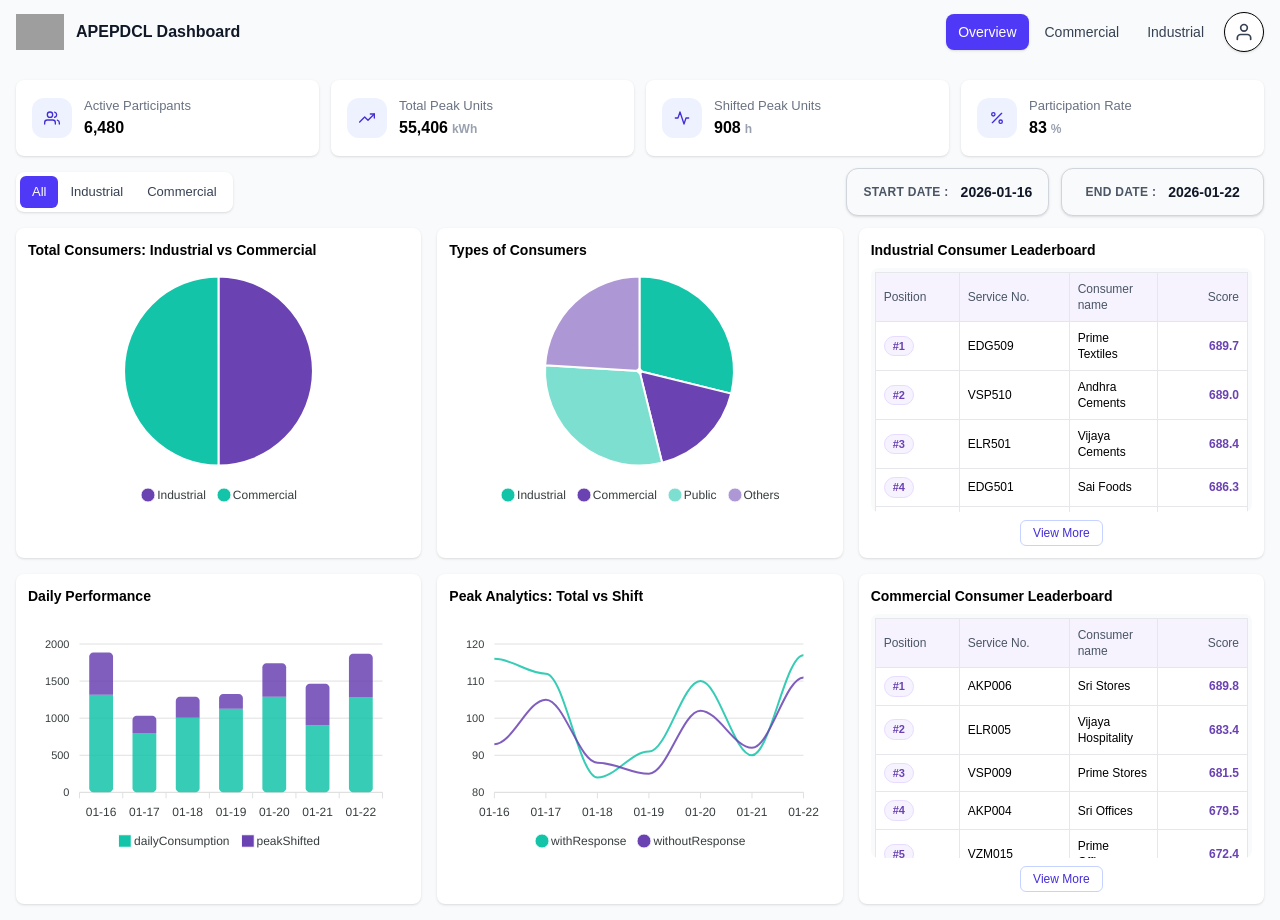
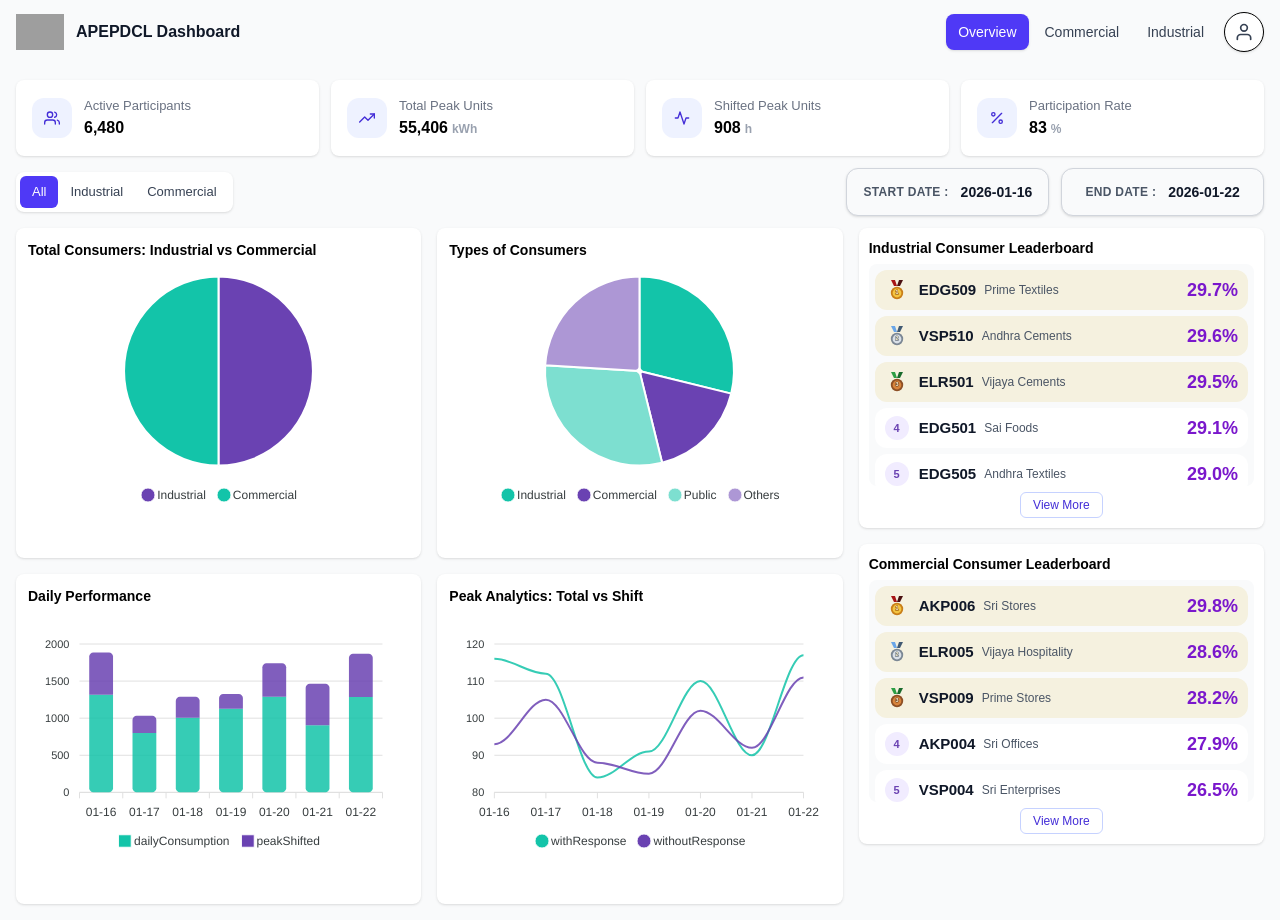
Before and after one commit to RSVS-Viswath/apepdcl-new, a React (Vite) app: page / in a window 1280 px wide. Built offline with nearby package versions, Linux system fonts and the light colour scheme; grey boxes are pictures that could not be loaded.

Commit message:
Refine overview charts and leaderboard styling

```diff
--- a/src/pages/OverviewPage.jsx
+++ b/src/pages/OverviewPage.jsx
@@ -12,6 +12,10 @@ import { FiActivity, FiPercent, FiTrendingUp, FiUsers } from "react-icons/fi";
 // Match legacy client theme graph palette
 const TEAL = "#13C4A9";
 const PURPLE = "#6A42B2";
+const TOD_PEAK_1 = "#F96B6C";
+const TOD_PEAK_2 = "#4F8FE9";
+const TOD_NORMAL = "#F2CF3A";
+const TOD_OFF_PEAK = "#69C16F";
 
 function tint(hex, amount01) {
   const h = hex.replace("#", "");
@@ -174,49 +178,101 @@ function DateRangePicker({ startKey, endKey, onApply }) {
   );
 }
 
+function MedalBadge({ position }) {
+  const variants = {
+    1: {
+      ribbonLeft: "#A81516",
+      ribbonRight: "#4B1112",
+      medalOuter: "#C97F18",
+      medalInner: "#F4C542",
+      accent: "#8F4D05",
+    },
+    2: {
+      ribbonLeft: "#6AA6E8",
+      ribbonRight: "#415A73",
+      medalOuter: "#7B8794",
+      medalInner: "#D9E0E8",
+      accent: "#4D5762",
+    },
+    3: {
+      ribbonLeft: "#2D9E44",
+      ribbonRight: "#196B2D",
+      medalOuter: "#8D4F25",
+      medalInner: "#D8843C",
+      accent: "#5F3114",
+    },
+  };
+
+  const palette = variants[position];
+  if (!palette) return null;
+
+  return (
+    <svg viewBox="0 0 24 24" className="w-6 h-6 shrink-0" aria-hidden="true">
+      <path d="M6 2h4l2 6H9L6 2Z" fill={palette.ribbonLeft} />
+      <path d="M14 2h4l-3 6h-3l2-6Z" fill={palette.ribbonRight} />
+      <circle cx="12" cy="15" r="6.2" fill={palette.medalOuter} />
+      <circle cx="12" cy="15" r="4.4" fill={palette.medalInner} />
+      <circle cx="12" cy="15" r="2.1" fill={palette.accent} opacity="0.16" />
+      <text
+        x="12"
+        y="16.3"
+        textAnchor="middle"
+        fontSize="6"
+        fontWeight="700"
+        fill="#fff7d6"
+        style={{ paintOrder: "stroke", stroke: palette.accent, strokeWidth: "0.8px" }}
+      >
+        {position}
+      </text>
+    </svg>
+  );
+}
+
+function RankBadge({ position }) {
+  if (position <= 3) return <MedalBadge position={position} />;
+
+  return (
+    <div className="w-6 h-6 shrink-0 rounded-full bg-[#f1ecff] text-[#6A42B2] flex items-center justify-center text-[11px] font-semibold">
+      {position}
+    </div>
+  );
+}
+
 function LeaderboardTable({ title, rows, onRowClick, onViewMore, className }) {
+  const rowTone = (position) => {
+    if (position <= 3) return "bg-[#f5f1df]";
+    return "bg-white";
+  };
+
   return (
-    <div className={`bg-white rounded-lg shadow p-3 flex flex-col min-h-0 ${className || ""}`}>
-      <div className="flex items-center justify-between mb-2 shrink-0">
+    <div className={`bg-white rounded-lg shadow p-2.5 flex flex-col min-h-0 ${className || ""}`}>
+      <div className="flex items-center justify-between mb-1.5 shrink-0">
         <div className="text-sm font-semibold">{title}</div>
       </div>
-      <div className="overflow-y-auto flex-1 min-h-0 bg-gray-50 rounded-lg p-1">
-        <table className="w-full text-xs border border-gray-200 border-collapse bg-white">
-          <thead className="text-gray-600 bg-[#f6f3ff]">
-            <tr className="text-left">
-              <th className="py-2 px-2 whitespace-nowrap font-medium border border-gray-200 w-[84px]">Position</th>
-              <th className="py-2 px-2 whitespace-nowrap font-medium border border-gray-200 w-[110px]">Service No.</th>
-              <th className="py-2 px-2 font-medium border border-gray-200">Consumer name</th>
-              <th className="py-2 px-2 text-right whitespace-nowrap font-medium border border-gray-200 w-[90px]">Score</th>
-            </tr>
-          </thead>
-          <tbody>
+      <div className="flex-1 min-h-0 bg-gray-50 rounded-lg p-1.5 space-y-1.5 overflow-hidden">
         {rows.map((r) => (
-              <tr
+          <button
             key={r.serviceNo}
-                className="bg-white hover:bg-gray-50 cursor-pointer"
+            type="button"
             onClick={() => onRowClick(r)}
+            className={`w-full text-left rounded-xl px-2.5 py-2 flex items-center gap-2.5 transition hover:-translate-y-0.5 hover:shadow-md ${rowTone(
+              r.position
+            )}`}
           >
-                <td className="py-2 px-2 whitespace-nowrap border border-gray-200">
-                  <span className="inline-flex items-center justify-center px-2 py-0.5 rounded-full bg-[#f6f3ff] text-[#6A42B2] border border-[#e7dcff] text-[11px] font-semibold tabular-nums">
-                    #{r.position}
-                  </span>
-                </td>
-                <td className="py-2 px-2 whitespace-nowrap font-medium border border-gray-200">{r.serviceNo}</td>
-                <td className="py-2 px-2 border border-gray-200">
-                  <div className="break-words" title={r.consumerName}>
+            <RankBadge position={r.position} />
+            <div className="min-w-0 flex-1 flex items-center gap-2">
+              <div className="font-semibold text-[15px] text-gray-900 tabular-nums whitespace-nowrap">{r.serviceNo}</div>
+              <div className="min-w-0 text-[12px] text-gray-600 truncate" title={r.consumerName}>
                 {r.consumerName}
               </div>
-                </td>
-                <td className="py-2 px-2 text-right tabular-nums whitespace-nowrap font-semibold text-[#6A42B2] border border-gray-200">
+            </div>
+            <div className="text-[18px] leading-none font-semibold text-[#7A17CC] tabular-nums whitespace-nowrap">
               {r.score}
-                </td>
-              </tr>
+            </div>
+          </button>
         ))}
-          </tbody>
-        </table>
       </div>
-      <div className="pt-2 shrink-0 flex items-center justify-center">
+      <div className="pt-1.5 shrink-0 flex items-center justify-center">
         <button
           type="button"
           onClick={onViewMore}
@@ -287,6 +343,34 @@ export default function OverviewPage() {
     };
   }, [seed, tab]);
 
+  const todPie = useMemo(() => {
+    if (tab === "Industrial") {
+      const labels = ["Peak-1", "Peak-2", "Normal", "Off-Peak"];
+      return {
+        series: labels.map((label) => seededInt(`${seed}|tod|${label}`, 12, 46)),
+        options: {
+          chart: { type: "pie", toolbar: { show: false } },
+          labels,
+          dataLabels: { enabled: false },
+          legend: { position: "right" },
+          colors: [TOD_PEAK_1, TOD_PEAK_2, TOD_NORMAL, TOD_OFF_PEAK],
+        },
+      };
+    }
+
+    const labels = ["Peak", "Normal"];
+    return {
+      series: labels.map((label) => seededInt(`${seed}|tod|${label}`, 22, 64)),
+      options: {
+        chart: { type: "pie", toolbar: { show: false } },
+        labels,
+        dataLabels: { enabled: false },
+        legend: { position: "right" },
+        colors: [TOD_PEAK_1, TOD_NORMAL],
+      },
+    };
+  }, [seed, tab]);
+
   const line = useMemo(() => {
     const withResponse = categories.map((k, i) => seededInt(`${seed}|line|wr|${k}|${i}`, 62, 118));
     const withoutResponse = categories.map((k, i) => seededInt(`${seed}|line|wor|${k}|${i}`, 72, 132));
@@ -330,20 +414,20 @@ export default function OverviewPage() {
     const commercial = allConsumers.filter((c) => String(c.category).toUpperCase().includes("COMMERCIAL"));
 
     const scoreRow = (c) => {
-      const score = seededNumber(`${leaderboardSeed}|lb|${c.serviceNo}|score`, 540, 690);
+      const score = seededNumber(`${leaderboardSeed}|lb|${c.serviceNo}|score`, 2.1, 29.8);
       return {
         ...c,
-        score: score.toFixed(1),
+        score: `${score.toFixed(1)}%`,
       };
     };
 
     const industrialRows = seededShuffle(`${leaderboardSeed}|lb|ind`, industrial.map(scoreRow))
-      .sort((a, b) => Number(b.score) - Number(a.score))
+      .sort((a, b) => Number.parseFloat(b.score) - Number.parseFloat(a.score))
       .slice(0, 5)
       .map((r, idx) => ({ ...r, position: idx + 1 }));
 
     const commercialRows = seededShuffle(`${leaderboardSeed}|lb|com`, commercial.map(scoreRow))
-      .sort((a, b) => Number(b.score) - Number(a.score))
+      .sort((a, b) => Number.parseFloat(b.score) - Number.parseFloat(a.score))
       .slice(0, 5)
       .map((r, idx) => ({ ...r, position: idx + 1 }));
 
@@ -400,13 +484,31 @@ export default function OverviewPage() {
       <div className="grid grid-cols-1 lg:grid-cols-3 gap-4 items-start">
         <div className="lg:col-span-2 grid grid-cols-1 md:grid-cols-2 gap-4 items-start">
           <div className="bg-white rounded-lg shadow p-3 lg:min-h-[330px]">
+            {tab === "All" ? (
+              <>
                 <div className="text-sm font-semibold mb-2">Total Consumers: Industrial vs Commercial</div>
                 <Chart options={consumerSplitPie.options} series={consumerSplitPie.series} type="pie" height={240} />
+              </>
+            ) : (
+              <>
+                <div className="text-sm font-semibold mb-2">Types of Consumers</div>
+                <Chart options={pie.options} series={pie.series} type="pie" height={240} />
+              </>
+            )}
           </div>
 
           <div className="bg-white rounded-lg shadow p-3 lg:min-h-[330px]">
+            {tab === "All" ? (
+              <>
                 <div className="text-sm font-semibold mb-2">Types of Consumers</div>
                 <Chart options={pie.options} series={pie.series} type="pie" height={240} />
+              </>
+            ) : (
+              <>
+                <div className="text-sm font-semibold mb-2">Consumption - TOD</div>
+                <Chart options={todPie.options} series={todPie.series} type="pie" height={240} />
+              </>
+            )}
           </div>
 
           <div className="bg-white rounded-lg shadow p-3 lg:min-h-[330px]">
@@ -422,14 +524,14 @@ export default function OverviewPage() {
 
         <div className="flex flex-col gap-4 min-h-0">
           <LeaderboardTable
-            className="lg:h-[330px]"
+            className="lg:h-[300px]"
             title="Industrial Consumer Leaderboard"
             rows={leaderboards.industrialRows}
             onRowClick={onRowClick}
             onViewMore={() => navigate("/monitor?tab=industrial")}
           />
           <LeaderboardTable
-            className="lg:h-[330px]"
+            className="lg:h-[300px]"
             title="Commercial Consumer Leaderboard"
             rows={leaderboards.commercialRows}
             onRowClick={onRowClick}
```
Lines whose indentation alone changed are shown as unchanged.
